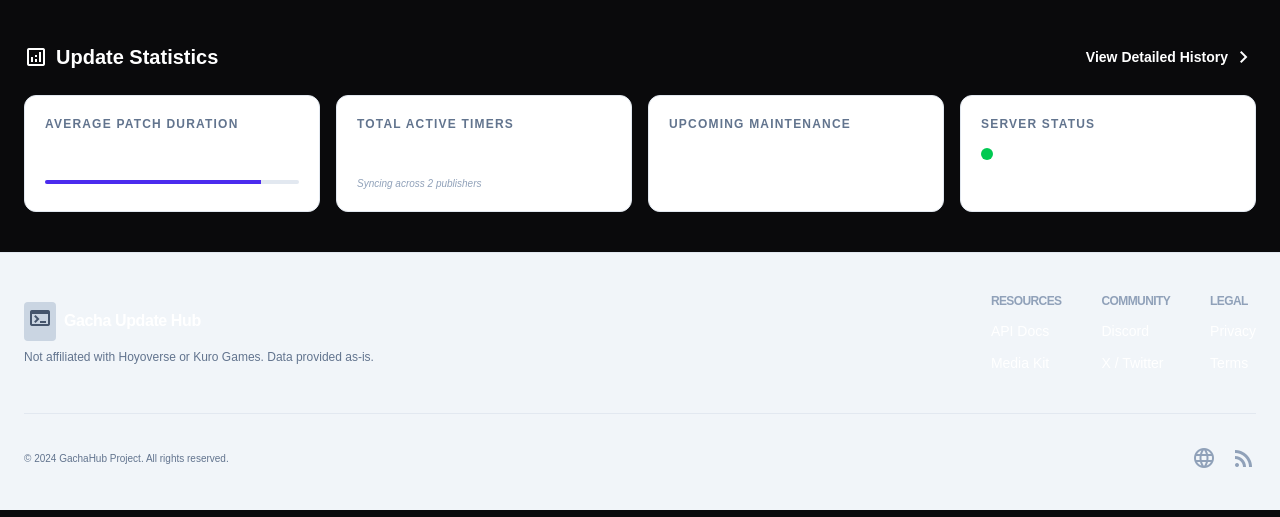
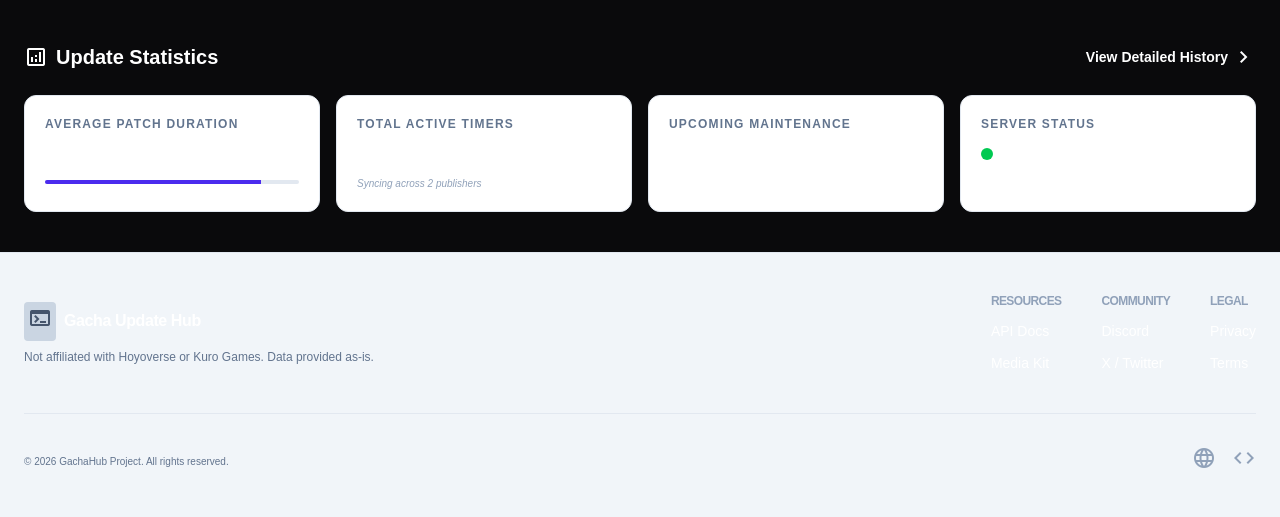
Before and after one commit to VikusS3/version-counter, an Astro site: page / in a window 1280 px wide. Shown: the part 1041-1558 px from the top of the page. Built offline with nearby package versions, Linux system fonts and the light colour scheme; Astro itself is replaced by a stand-in of ours.

Commit message:
update footer

```diff
--- a/src/components/Footer.astro
+++ b/src/components/Footer.astro
@@ -62,17 +62,23 @@
     class="max-w-7xl mx-auto mt-10 pt-8 border-t border-slate-200 dark:border-slate-800 flex justify-between items-center"
   >
     <p class="text-[10px] text-slate-500">
-      © 2024 GachaHub Project. All rights reserved.
+      © 2026 GachaHub Project. All rights reserved.
     </p>
     <div class="flex gap-4">
       <span
         class="material-symbols-outlined text-[18px] text-slate-400 cursor-pointer hover:text-white"
         >language</span
       >
-      <span
-        class="material-symbols-outlined text-[18px] text-slate-400 cursor-pointer hover:text-white"
-        >rss_feed</span
+      <a
+        href="https://github.com/VikusS3/version-counter"
+        target="_blank"
+        rel="noopener noreferer"
       >
+        <span
+          class="material-symbols-outlined text-[18px] text-slate-400 cursor-pointer hover:text-white"
+          >code</span
+        >
+      </a>
     </div>
   </div>
 </footer>
```
